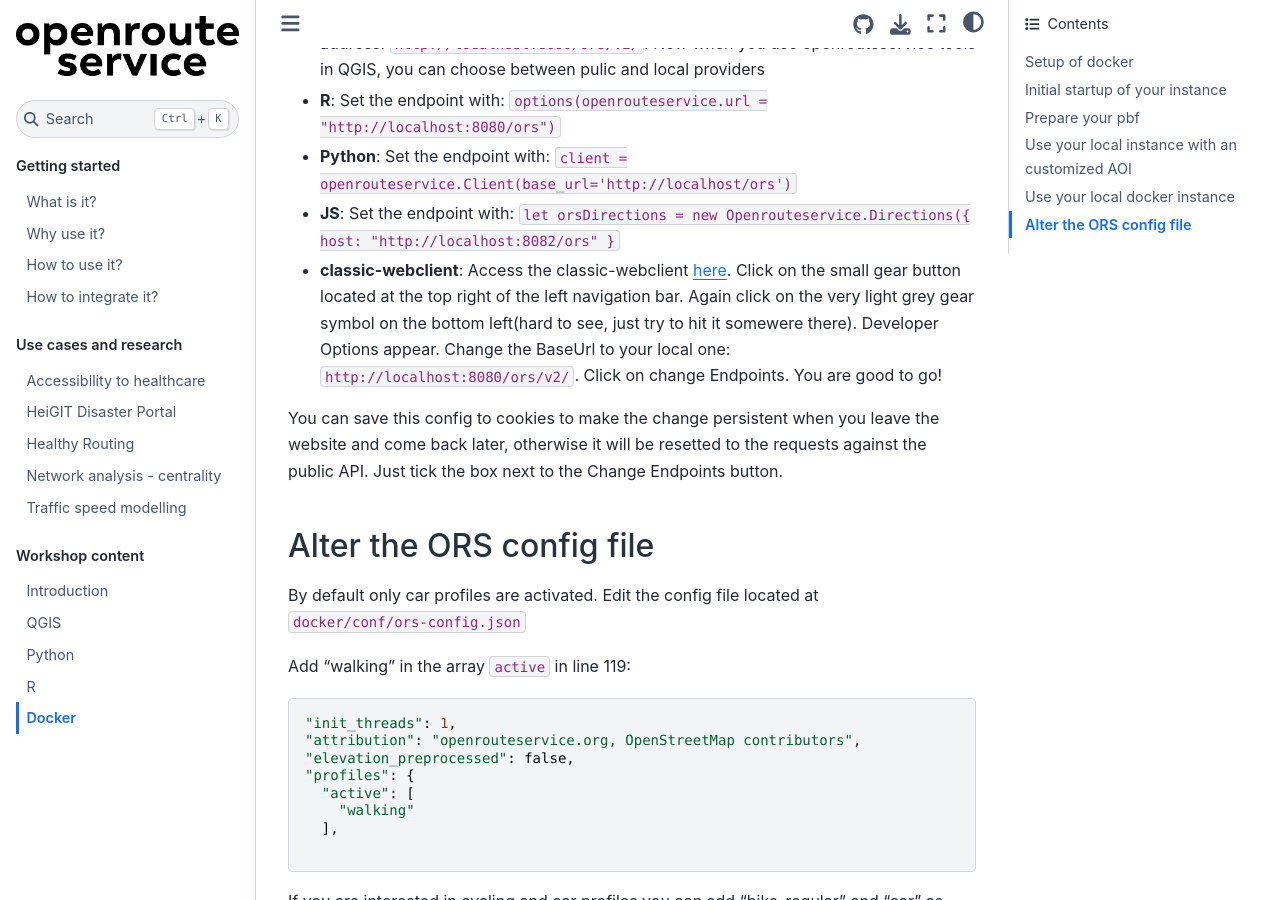
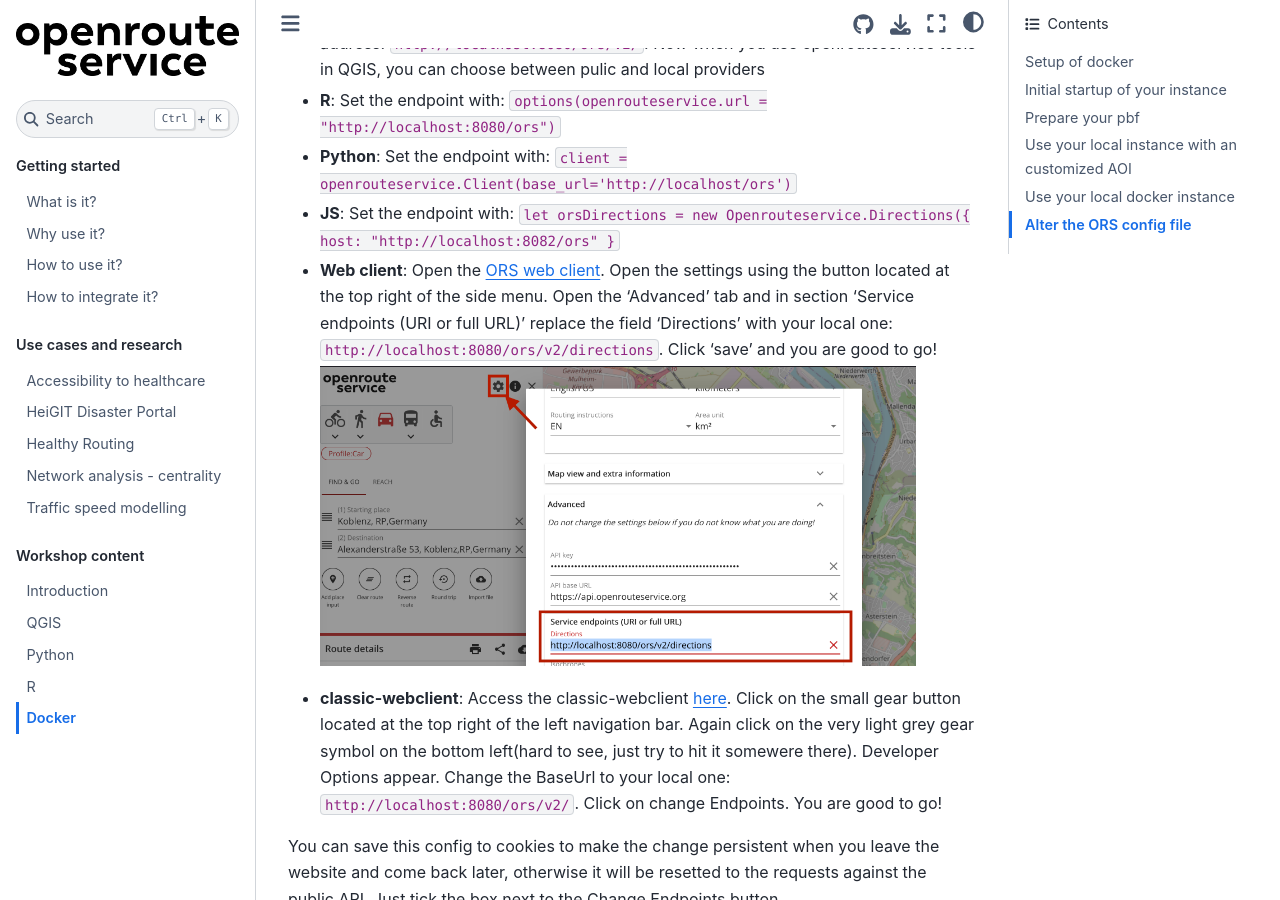
Before and after one commit to GIScience/ors-netascore-workshop-agile-24, a Jupyter Book: the page built from workshop/docker.md, in a window 1280 px wide and 900 px high, scrolled down 2853 px. Built offline with Jupyter Book 1.0.4 settings and Sphinx 7.4.7 and the Sphinx Book theme 1.1.4, drawn with Linux system fonts in a browser that asks for light colours.

Commit message:
add instructions to connect local ors api to new ors client

```diff
--- a/workshop/docker.md
+++ b/workshop/docker.md
@@ -96,6 +96,10 @@
 * **R**: Set the endpoint with: `options(openrouteservice.url = "http://localhost:8080/ors")`
 * **Python**: Set the endpoint with: `client = openrouteservice.Client(base_url='http://localhost/ors')`
 * **JS**: Set the endpoint with: `let orsDirections = new Openrouteservice.Directions({ host: "http://localhost:8082/ors" }`
+* **Web client**: Open the [ORS web client](https://maps.openrouteservice.org). Open the settings using the button located at the top right of the side menu. Open the 'Advanced' tab and in section 'Service endpoints (URI or full URL)' replace the field 'Directions' with your local one: `http://localhost:8080/ors/v2/directions`. Click 'save' and you are good to go!
+
+    <img src="../img/local_ors_webclient.png" height="300px"></img>
+
 * **classic-webclient**: Access the classic-webclient [here](https://classic-maps.openrouteservice.org/directions?n1=49.413207&n2=8.701944&n3=13&b=0&c=0&k1=en-US&k2=km). Click on the small gear button located at the top right of the left navigation bar. Again click on the very light grey gear symbol on the bottom left(hard to see, just try to hit it somewere there). Developer Options appear. Change the BaseUrl to your local one: `http://localhost:8080/ors/v2/`. Click on change Endpoints. You are good to go!
 
 You can save this config to cookies to make the change persistent when you leave the website and come back later, otherwise it will be resetted to the requests against the public API. Just tick the box next to the Change Endpoints button.
```
Also changed, not shown: img/local_ors_webclient.png (added).
